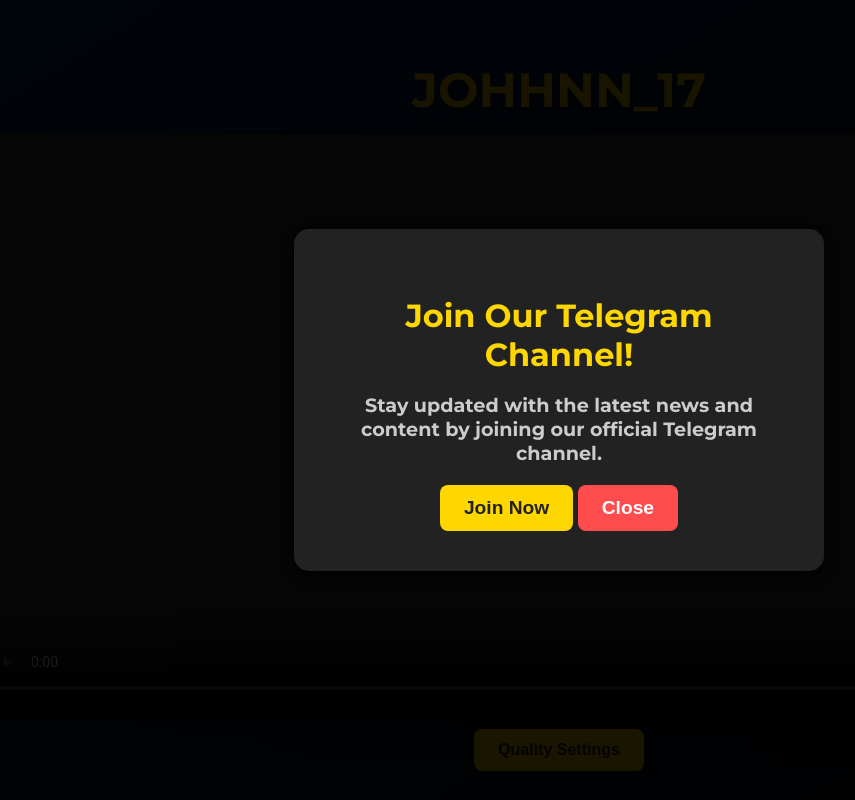
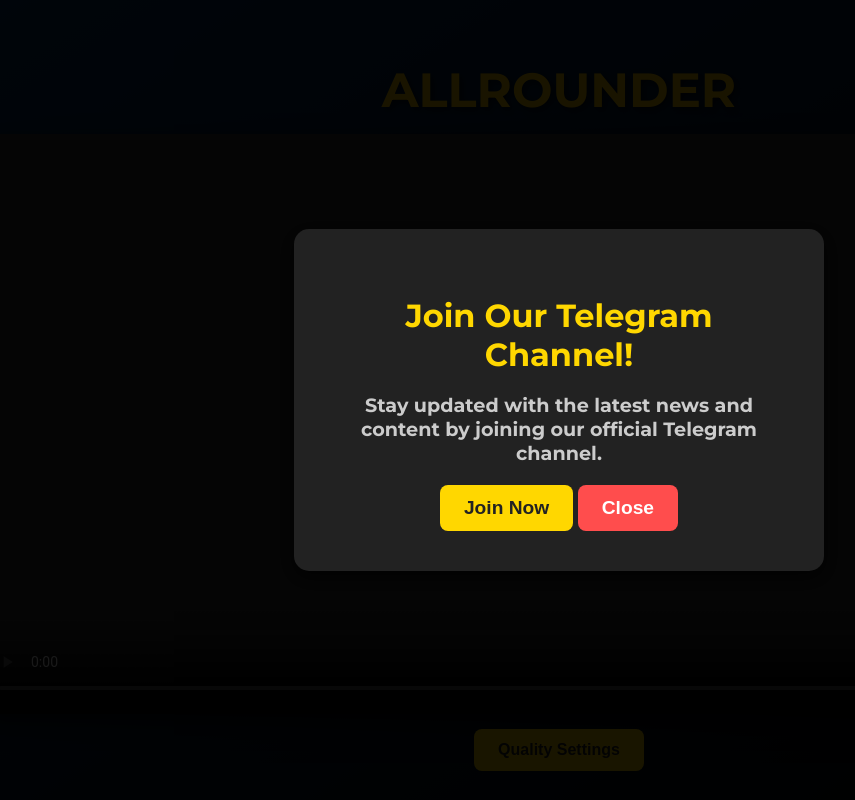
Before and after one commit to allrounder745/ALLROUNDER87, a plain HTML site: page index.html in a window 1280 px wide. Shown: the whole page, without its empty margins (81-936 px from the left). Drawn offline with nearby package versions, Linux system fonts and the light colour scheme.

Commit message:
Update index.html
Signed-off-by: allrounder745 <princekumarjha745@gmail.com>

```diff
--- a/index.html
+++ b/index.html
@@ -187,7 +187,7 @@
 </head>
 <body>
 
-    <h1>JOHHNN_17</h1>
+    <h1>ALLROUNDER</h1>
 
     <div class="video-container">
         <video id="video" controls></video>
```
